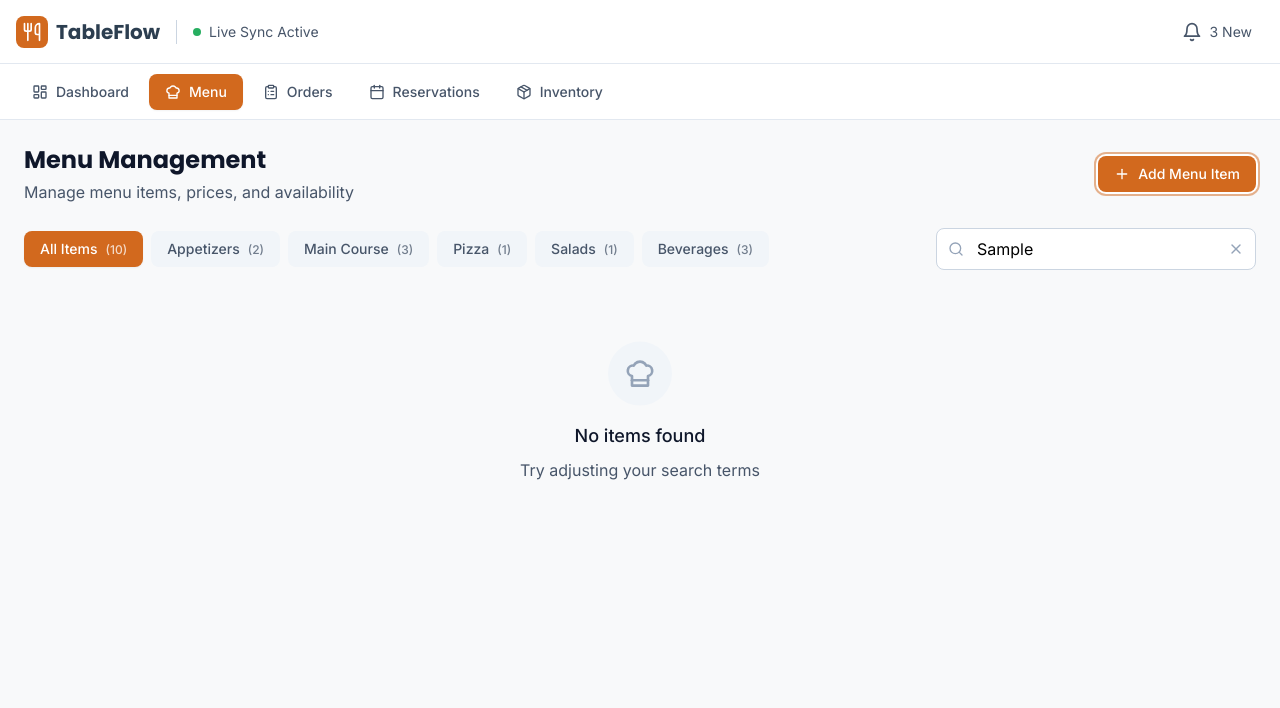
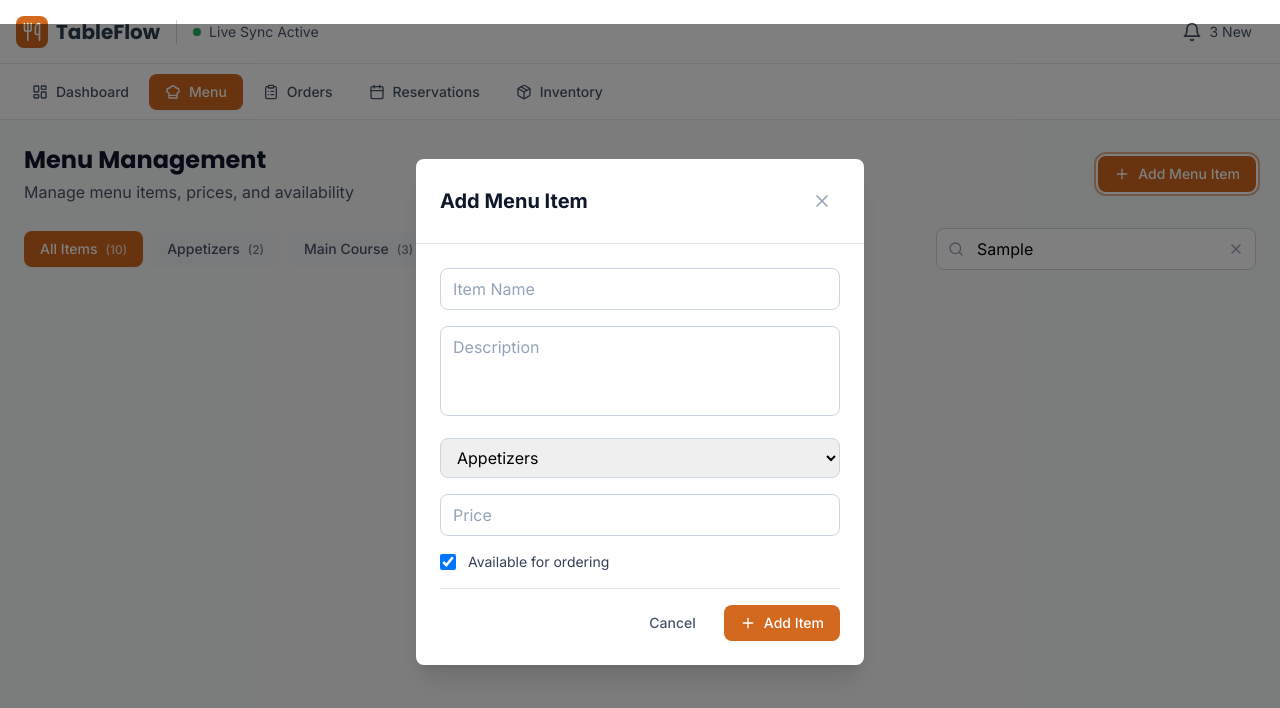
Before and after one commit to apper-canvas/tableflow-card-port, a React (Vite) app: page /menu in a window 1280 px wide. Both pictures are taken after typing "Sample" into the empty fields and a click on the button "Add Menu Item". Shown: the top 708 px of the page. Built offline with nearby package versions, Linux system fonts and the light colour scheme.

Commit message:
Fix Add Menu Item button by implementing MenuItemModal with form functionality

```diff
--- a/src/components/pages/Menu.jsx
+++ b/src/components/pages/Menu.jsx
@@ -16,6 +16,7 @@ const Menu = () => {
   const [searchTerm, setSearchTerm] = useState('');
   const [loading, setLoading] = useState(true);
   const [error, setError] = useState(null);
+  const [isModalOpen, setIsModalOpen] = useState(false);
 
   const categories = ['all', 'Appetizers', 'Main Course', 'Pizza', 'Salads', 'Beverages'];
 
@@ -81,6 +82,20 @@ const Menu = () => {
     } catch (err) {
       toast.error('Failed to update item availability');
     }
+};
+
+  const handleAddMenuItem = () => {
+    setIsModalOpen(true);
+  };
+
+  const handleModalClose = () => {
+    setIsModalOpen(false);
+  };
+
+  const handleMenuItemCreated = (newItem) => {
+    setMenuItems(prev => [...prev, newItem]);
+    setIsModalOpen(false);
+    toast.success('Menu item added successfully');
   };
 
   const getCategoryCount = (category) => {
@@ -100,7 +115,7 @@ const Menu = () => {
           <h1 className="text-2xl font-bold font-heading text-gray-900">Menu Management</h1>
           <p className="text-gray-600 mt-1">Manage menu items, prices, and availability</p>
         </div>
-        <Button icon="Plus" variant="primary">
+<Button icon="Plus" variant="primary" onClick={handleAddMenuItem}>
           Add Menu Item
         </Button>
       </div>
@@ -249,7 +264,226 @@ const Menu = () => {
             ))}
           </motion.div>
         )}
-      </div>
+</div>
+
+      {/* Add Menu Item Modal */}
+      <MenuItemModal
+        isOpen={isModalOpen}
+        onClose={handleModalClose}
+        onItemCreated={handleMenuItemCreated}
+        categories={categories.filter(cat => cat !== 'all')}
+      />
+    </div>
+  );
+};
+
+// Menu Item Modal Component
+const MenuItemModal = ({ isOpen, onClose, onItemCreated, categories }) => {
+  const [formData, setFormData] = useState({
+    name: '',
+    description: '',
+    category: 'Appetizers',
+    price: '',
+    available: true
+  });
+  const [errors, setErrors] = useState({});
+  const [isSubmitting, setIsSubmitting] = useState(false);
+
+  const handleInputChange = (field, value) => {
+    setFormData(prev => ({ ...prev, [field]: value }));
+    if (errors[field]) {
+      setErrors(prev => ({ ...prev, [field]: '' }));
+    }
+  };
+
+  const validateForm = () => {
+    const newErrors = {};
+
+    if (!formData.name.trim()) {
+      newErrors.name = 'Name is required';
+    }
+
+    if (!formData.description.trim()) {
+      newErrors.description = 'Description is required';
+    }
+
+    if (!formData.price || parseFloat(formData.price) <= 0) {
+      newErrors.price = 'Valid price is required';
+    }
+
+    setErrors(newErrors);
+    return Object.keys(newErrors).length === 0;
+  };
+
+  const handleSubmit = async (e) => {
+    e.preventDefault();
+
+    if (!validateForm()) return;
+
+    setIsSubmitting(true);
+    try {
+      const newItem = await menuItemService.create({
+        ...formData,
+        price: parseFloat(formData.price)
+      });
+      onItemCreated(newItem);
+
+      // Reset form
+      setFormData({
+        name: '',
+        description: '',
+        category: 'Appetizers',
+        price: '',
+        available: true
+      });
+      setErrors({});
+    } catch (error) {
+      toast.error('Failed to create menu item');
+    } finally {
+      setIsSubmitting(false);
+    }
+  };
+
+  const handleClose = () => {
+    setFormData({
+      name: '',
+      description: '',
+      category: 'Appetizers',
+      price: '',
+      available: true
+    });
+    setErrors({});
+    onClose();
+  };
+
+  if (!isOpen) return null;
+
+  return (
+    <div className="fixed inset-0 bg-black/50 z-50 flex items-center justify-center p-4">
+      <motion.div
+        initial={{ opacity: 0, scale: 0.95, y: 20 }}
+        animate={{ opacity: 1, scale: 1, y: 0 }}
+        exit={{ opacity: 0, scale: 0.95, y: 20 }}
+        className="bg-white rounded-lg shadow-xl max-w-md w-full max-h-[90vh] overflow-y-auto"
+        onClick={(e) => e.stopPropagation()}
+      >
+        {/* Header */}
+        <div className="flex items-center justify-between p-6 border-b border-gray-200">
+          <h2 className="text-xl font-bold text-gray-900">Add Menu Item</h2>
+          <button
+            onClick={handleClose}
+            className="p-2 text-gray-400 hover:text-gray-600 transition-colors"
+          >
+            <ApperIcon name="X" className="w-5 h-5" />
+          </button>
+        </div>
+
+        {/* Form */}
+        <form onSubmit={handleSubmit} className="p-6 space-y-4">
+          <div>
+            <input
+              type="text"
+              placeholder="Item Name"
+              value={formData.name}
+              onChange={(e) => handleInputChange('name', e.target.value)}
+              className={`w-full px-3 py-2 border rounded-lg transition-all duration-200 focus:outline-none focus:ring-2 focus:ring-primary/50 ${
+                errors.name ? 'border-error focus:border-error' : 'border-gray-300 focus:border-primary'
+              }`}
+            />
+            {errors.name && (
+              <p className="mt-1 text-sm text-error flex items-center">
+                <ApperIcon name="AlertCircle" className="w-4 h-4 mr-1" />
+                {errors.name}
+              </p>
+            )}
+          </div>
+
+          <div>
+            <textarea
+              placeholder="Description"
+              value={formData.description}
+              onChange={(e) => handleInputChange('description', e.target.value)}
+              rows={3}
+              className={`w-full px-3 py-2 border rounded-lg transition-all duration-200 focus:outline-none focus:ring-2 focus:ring-primary/50 resize-none ${
+                errors.description ? 'border-error focus:border-error' : 'border-gray-300 focus:border-primary'
+              }`}
+            />
+            {errors.description && (
+              <p className="mt-1 text-sm text-error flex items-center">
+                <ApperIcon name="AlertCircle" className="w-4 h-4 mr-1" />
+                {errors.description}
+              </p>
+            )}
+          </div>
+
+          <div>
+            <select
+              value={formData.category}
+              onChange={(e) => handleInputChange('category', e.target.value)}
+              className="w-full px-3 py-2 border border-gray-300 rounded-lg focus:outline-none focus:ring-2 focus:ring-primary/50 focus:border-primary"
+            >
+              {categories.map((category) => (
+                <option key={category} value={category}>
+                  {category}
+                </option>
+              ))}
+            </select>
+          </div>
+
+          <div>
+            <input
+              type="number"
+              placeholder="Price"
+              value={formData.price}
+              onChange={(e) => handleInputChange('price', e.target.value)}
+              step="0.01"
+              min="0"
+              className={`w-full px-3 py-2 border rounded-lg transition-all duration-200 focus:outline-none focus:ring-2 focus:ring-primary/50 ${
+                errors.price ? 'border-error focus:border-error' : 'border-gray-300 focus:border-primary'
+              }`}
+            />
+            {errors.price && (
+              <p className="mt-1 text-sm text-error flex items-center">
+                <ApperIcon name="AlertCircle" className="w-4 h-4 mr-1" />
+                {errors.price}
+              </p>
+            )}
+          </div>
+
+          <div className="flex items-center space-x-3">
+            <input
+              type="checkbox"
+              id="available"
+              checked={formData.available}
+              onChange={(e) => handleInputChange('available', e.target.checked)}
+              className="w-4 h-4 text-primary border-gray-300 rounded focus:ring-primary"
+            />
+            <label htmlFor="available" className="text-sm text-gray-700">
+              Available for ordering
+            </label>
+          </div>
+
+          {/* Actions */}
+          <div className="flex items-center justify-end space-x-3 pt-4 border-t border-gray-200">
+            <Button
+              type="button"
+              variant="ghost"
+              onClick={handleClose}
+              disabled={isSubmitting}
+            >
+              Cancel
+            </Button>
+            <Button
+              type="submit"
+              variant="primary"
+              loading={isSubmitting}
+              icon="Plus"
+            >
+              Add Item
+            </Button>
+          </div>
+        </form>
+      </motion.div>
     </div>
   );
 };
```
